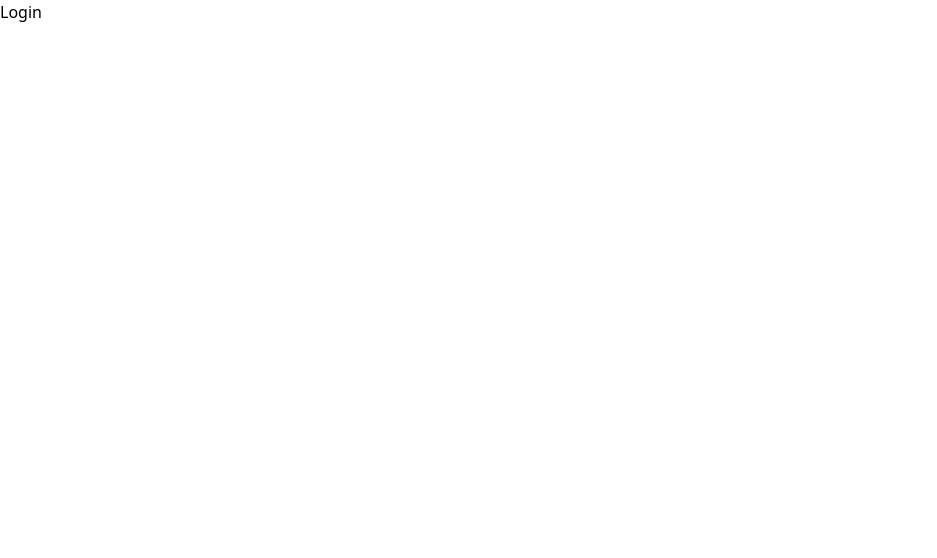
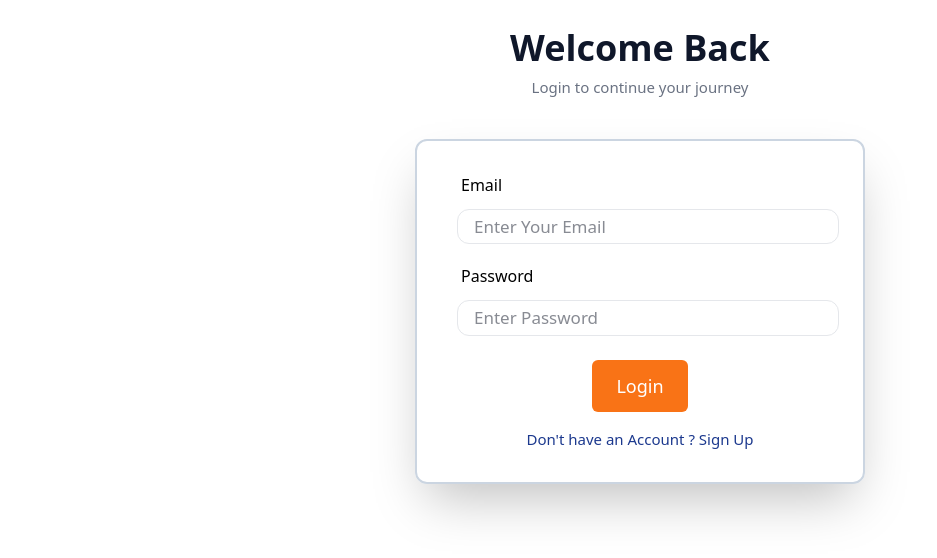
Before and after one commit to siddhikharde/Tiny-Tours, a React (Vite) app in the folder client/: page /login in a window 1280 px wide. Shown: the top 558 px of the page, without its empty margins (0-937 px from the left). Built offline with nearby package versions, Linux system fonts and the light colour scheme.

Commit message:
basic login page desin completed

```diff
--- a/client/src/views/Login.jsx
+++ b/client/src/views/Login.jsx
@@ -1,9 +1,35 @@
 import React from 'react'
+import { useState } from 'react'
+import Input from '../components/Input'
+import Button from '../components/Button'
+import {Link} from 'react-router'
+function Login() {
+  const [loginUser, setLoginUser] = useState({
+    email: "",
+    password: ""
+  })
+  return (
+    <div className='bg-[#FFFFFF] min-h-screen'>
+      <h1 className='text-center p-2 mt-5 text-4xl font-bold text-[#0F172A]' >Welcome Back</h1>
+      <p className='text-center text-[15px] text-gray-500'>Login to continue your journey</p>
+      <div className='flex flex-col mt-10 gap-3 w-[90%] md:w-[450px] border border-2 border-[#CBD5E1] rounded-xl m-5 shadow-2xl justify-center items-center mx-auto md:p-8 p-5'>
+        <div className='flex gap-1 flex-col justify-center items-start w-full '>
+          <h2 className='px-3 text-[16px] '>Email</h2>
+          <Input type='email' placeholder={"Enter Your Email"} value={loginUser.email} onChange={(e) => {
+            setLoginUser({ ...loginUser, email: e.target.value })
+          }} />
+        </div>
+        <div className='flex gap-1 flex-col justify-center items-start w-full '>
+          <h2 className='px-3 text-[16px] '>Password</h2>
+          <Input type='password' placeholder={"Enter Password"} value={loginUser.password} onChange={(e) => {
+            setLoginUser({ ...loginUser, password: e.target.value })
+          }} />
+        </div>
+        <Button title={"Login"} variant={"primary"} size={"lg"} onClick={() => {
 
-function Login() {
-  return (
-    <div>
-      <h1>Login</h1>
+        }} />
+        <Link to={"/signUp"} className='text-[15px] text-blue-900'>Don't have an Account ? Sign Up</Link>
+      </div>
     </div>
   )
 }
```
